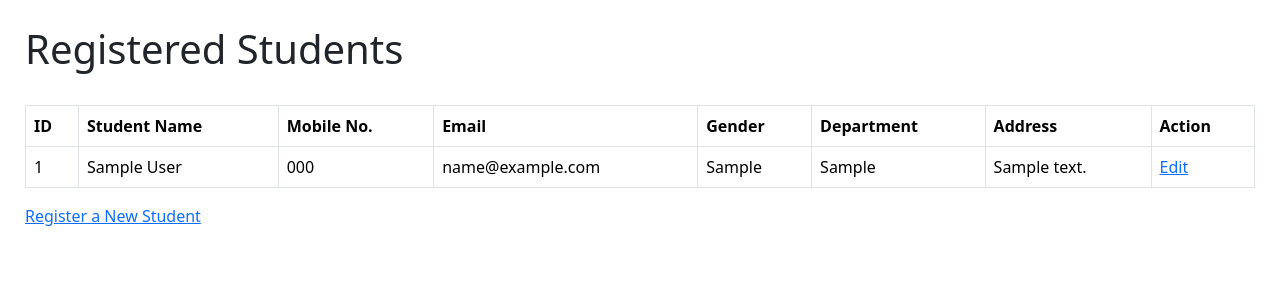
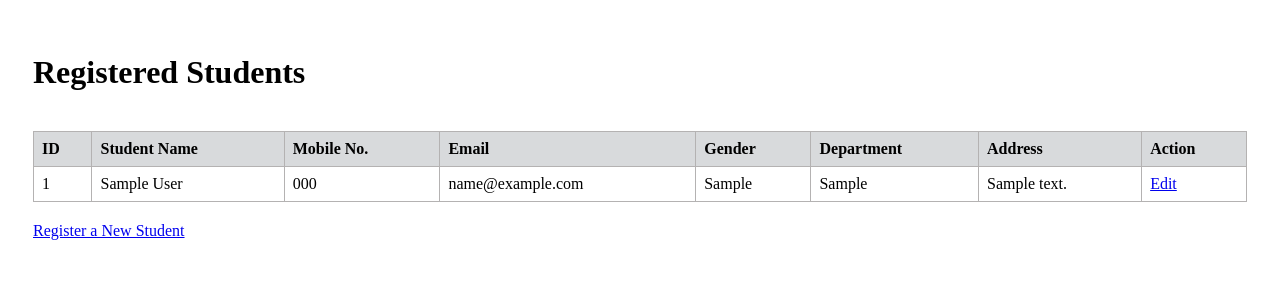
Before and after one commit to sheinhtet715/Group-2--Assignment-2, a PHP site: page /view.php in a window 1280 px wide. Shown: the top 300 px of the page. Run offline with PHP 8.4, Linux system fonts and the light colour scheme; tables that the repository leaves empty hold one stand-in row (values such as "Sample post").

Commit message:
table boostrap remove

```diff
--- a/view.php
+++ b/view.php
@@ -60,13 +60,30 @@
     <meta charset="UTF-8">
     <meta name="viewport" content="width=s, initial-scale=1.0">
     <title>Document</title>
-     <link href="https://cdn.jsdelivr.net/npm/bootstrap@5.3.7/dist/css/bootstrap.min.css" rel="stylesheet" integrity="sha384-LN+7fdVzj6u52u30Kp6M/trliBMCMKTyK833zpbD+pXdCLuTusPj697FH4R/5mcr" crossorigin="anonymous">
-    <script src="https://cdn.jsdelivr.net/npm/bootstrap@5.3.7/dist/js/bootstrap.bundle.min.js" integrity="sha384-ndDqU0Gzau9qJ1lfW4pNLlhNTkCfHzAVBReH9diLvGRem5+R9g2FzA8ZGN954O5Q" crossorigin="anonymous"></script>
      <style>
         body{
             padding : 25px;
 
         }
+
+        table {
+        width: 100%;
+        border-collapse: collapse;
+        margin-bottom: 20px;
+        }
+
+        table, th, td {
+          border: 1px solid #b4b2b2ff;
+        }
+
+        th, td {
+          padding: 8px;
+          text-align: left;
+        }
+        th {
+            background-color:  #d8dadcff;
+        }
+
     </style>
 </head>
 <body>
```
